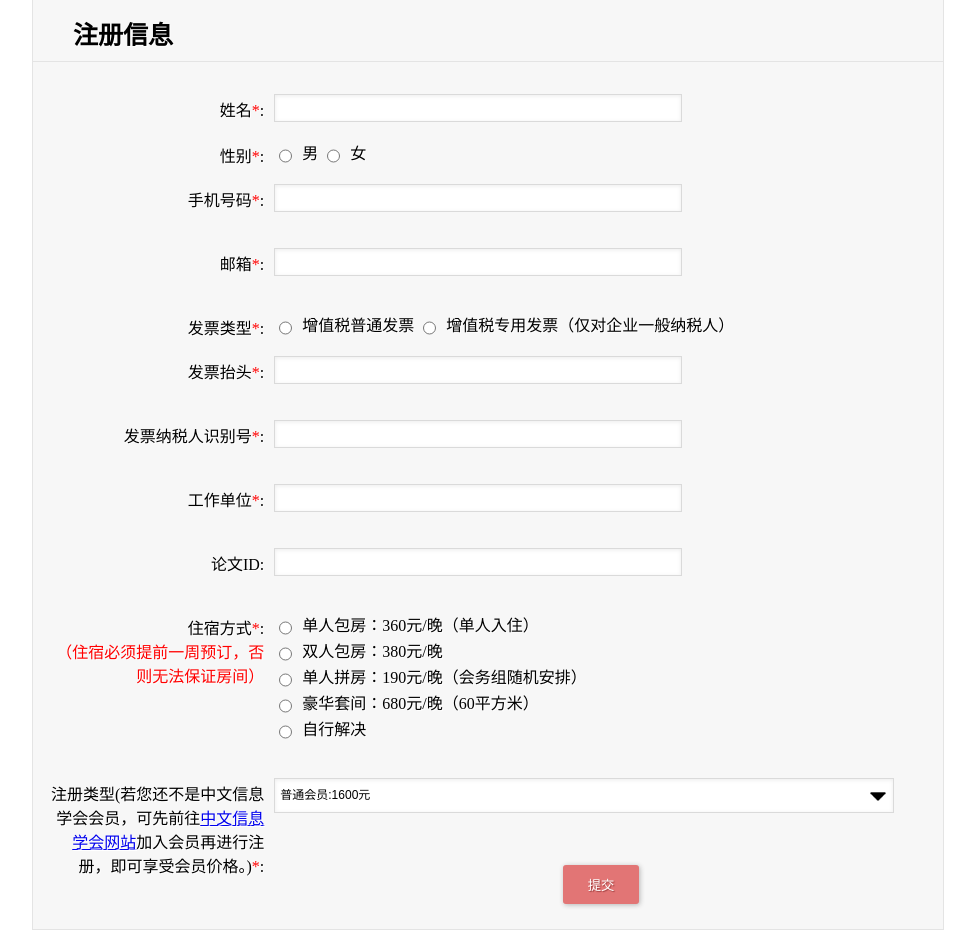
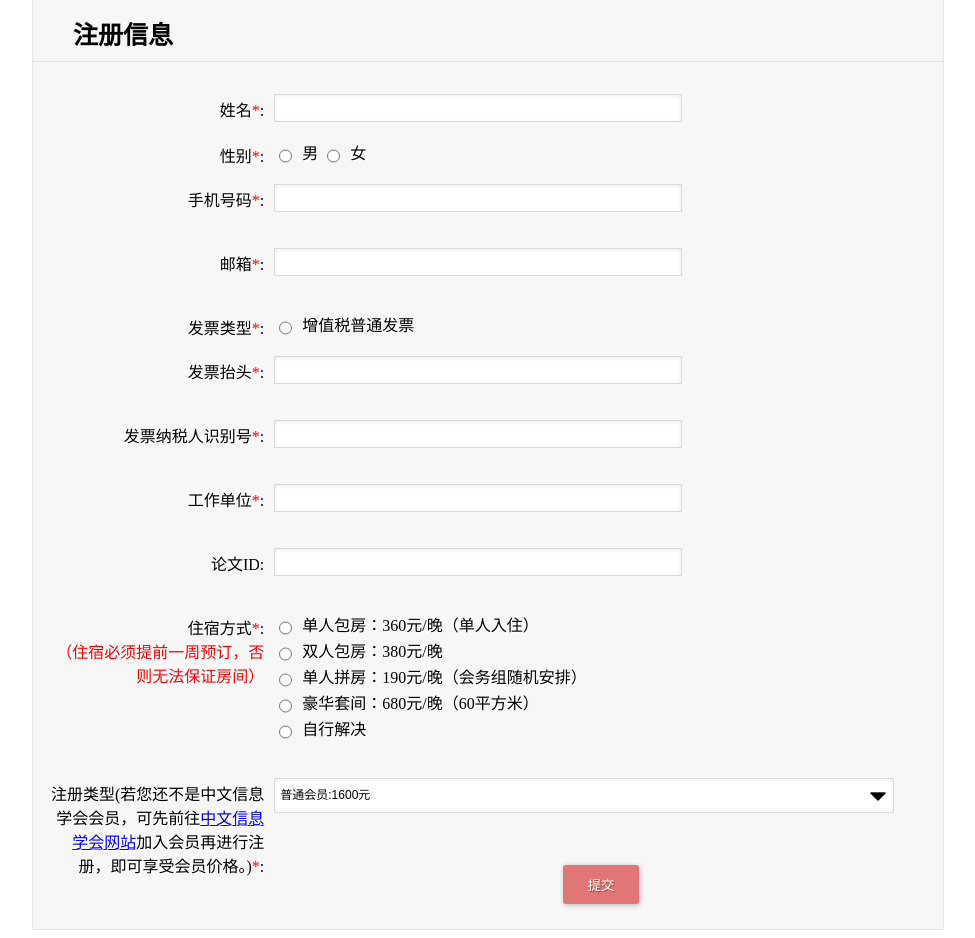
Before and after one commit to Zeco-01/CWMT2017-REG, a Django app: page /register/ in a window 1280 px wide. Shown: the part 938-1876 px from the top of the page, without its empty margins (152-1127 px from the left). Run offline with Django 3.2, Linux system fonts and the light colour scheme; parts of the project's set-up code (start-up, migrations or seed data) failed here and were passed over.

Commit message:
invoice change

```diff
--- a/CWMT/user_login/templates/reg.html
+++ b/CWMT/user_login/templates/reg.html
@@ -120,7 +120,7 @@
     <label>
         <span>发票类型<span style="color:red">*</span>:</span>
         <input type="radio" value="normal" name="invoice_type" onclick=toggle4() id="invoice_type">增值税普通发票
-        <input type="radio" value="sp" name="invoice_type" onclick=toggle5() id="invoice_type">增值税专用发票（仅对企业一般纳税人）
+        <!--<input type="radio" value="sp" name="invoice_type" onclick=toggle5() id="invoice_type">增值税专用发票（仅对企业一般纳税人）-->
         <div id="invoice_type_err" class="error_msg"></div>
     </label><br />
     <label>
```
